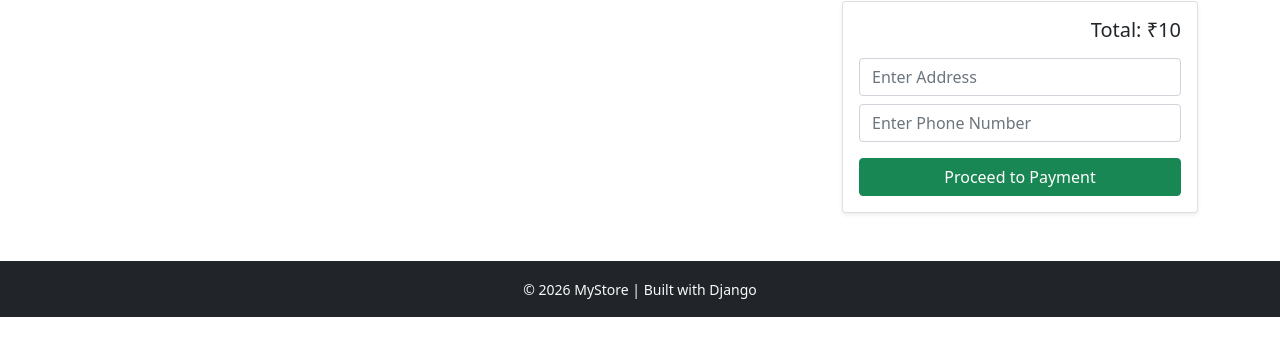
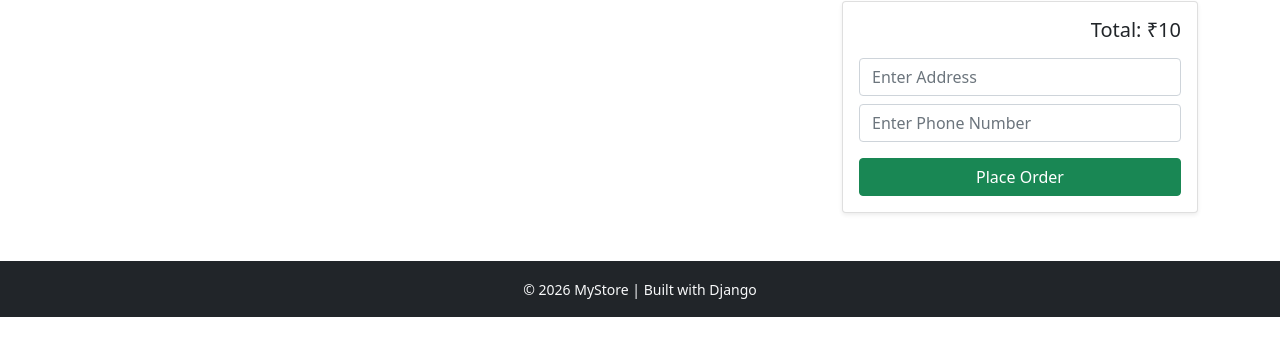
Before and after one commit to Mrpatadiya/e_comerce-web-site-, a Django app: template ec_web/store/templates/cart.html in a window 1280 px wide. Shown: the part 316-672 px from the top of the page. Run offline with Django 5.2, Linux system fonts and the light colour scheme; tables that the repository leaves empty hold one stand-in row (values such as "Sample post"); the template is opened without the code that fills it: values that come from a table or form of the project are taken from there, most other values are stand-ins (such as "Sample title", 1, 10 or a date in 2020); grey boxes marked "Sample" are stand-in pictures.

Commit message:
improve cart.html

```diff
--- a/ec_web/store/templates/cart.html
+++ b/ec_web/store/templates/cart.html
@@ -54,8 +54,13 @@
 <div class="row justify-content-end mt-4">
     <div class="col-md-4">
         <div class="card p-3 shadow-sm">
-            <h5 class="text-end mb-3">Total: ₹{{ total }}</h5>
-            <input type="text" name="address"
+
+            <form method="POST" action="{% url 'checkout' %}">
+                {% csrf_token %}
+
+                <h5 class="text-end mb-3">Total: ₹{{ total }}</h5>
+
+                <input type="text" name="address"
                        class="form-control mb-2"
                        placeholder="Enter Address"
                        required>
@@ -64,9 +69,12 @@
                        class="form-control mb-3"
                        placeholder="Enter Phone Number"
                        required>
-            <a href="{% url 'payment' %}" class="btn btn-success w-100">
-                Proceed to Payment
-            </a>
+
+                <button type="submit" class="btn btn-success w-100">
+                    Place Order
+                </button>
+            </form>
+
         </div>
     </div>
 </div>
```
